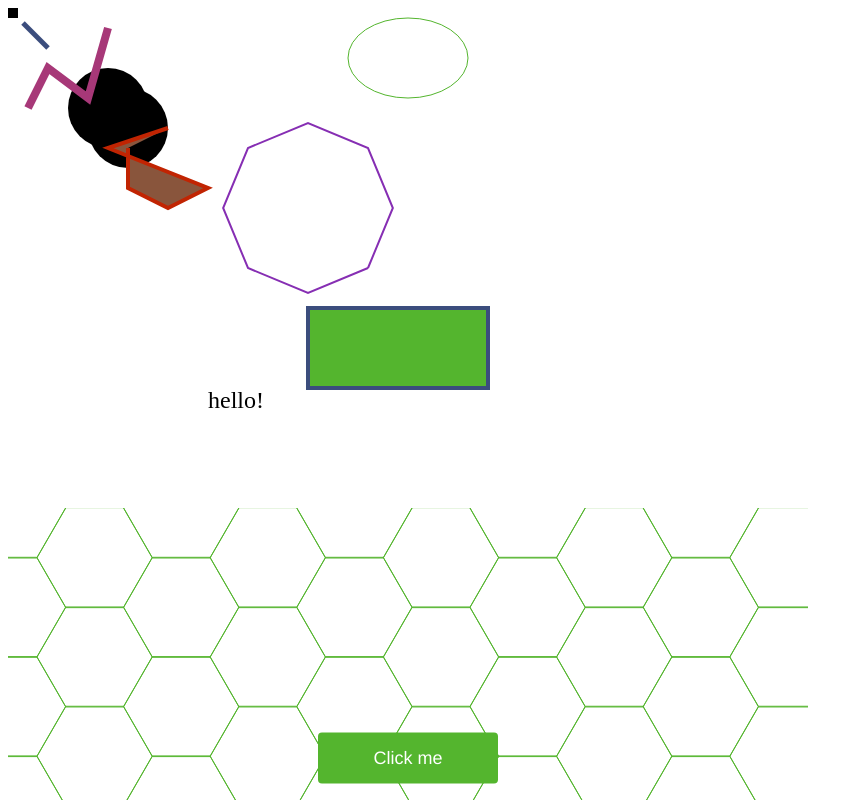
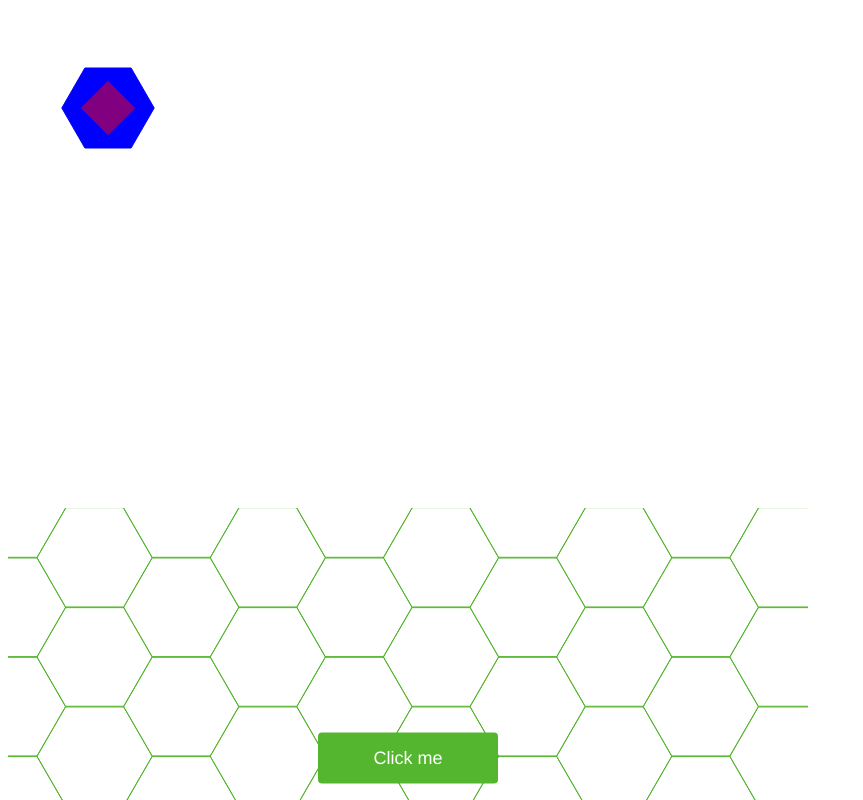
Before and after one commit to jmhl/svgeejs, a website: page index.html in a window 1280 px wide. Shown: the top 800 px of the page, without its empty margins (0-863 px from the left). Drawn offline with Linux system fonts and the light colour scheme.

Commit message:
Begin work on tessellate

```diff
--- a/example.js
+++ b/example.js
@@ -46,7 +46,7 @@ var text = SVGEE.text(200, 400, 24, 'hello!');
 svg.appendChild(text);
 SVGEE.addClass(text, 'test-text');
 
-var nGon = SVGEE.nGon(8, [300, 200], 120);
+var nGon = SVGEE.nGon(8, [300, 200], 140);
 svg.appendChild(nGon);
 SVGEE.stroke(nGon, 2, '#862EB3');
 SVGEE.fill(nGon, 'transparent');
@@ -68,3 +68,15 @@ tileCanvas.appendChild(tile);
 SVGEE.fill(tile, 'transparent');
 SVGEE.stroke(tile, 1, '#54B52E');
 SVGEE.animate(tile, 'opacity', 0, 1, '900ms', 1);
+
+
+// test tesselate
+var tessellateDiv = document.getElementById('tesselate');
+var tessellateCanvas = SVGEE.createSvg(800, 500);
+tessellateDiv.appendChild(tessellateCanvas);
+SVGEE.closeSvg(tessellateCanvas);
+
+var pattern = [3, 4, 6, 4];
+
+var tessellate = SVGEE.tessellate(tessellateCanvas, pattern, 4);
+tessellateCanvas.appendChild(tessellate);
--- a/index.html
+++ b/index.html
@@ -4,10 +4,11 @@
     <script src="./svgee.js"></script>
   </head>
   <body>
-    <div id="canvas"></div>
+    <div id="tesselate"></div>
     <div id="tile">
       <button class="test-btn">Click me</button>
     </div>
+    <div id="canvas"></div>
 
     <script src="example.js"></script>
   </body>
--- a/svgee.js
+++ b/svgee.js
@@ -294,6 +294,28 @@
   }
 
   /**
+   * Archimedean (semi-regular) tessellation.
+   */
+  function tessellate(canvas, pattern, baseLength) {
+    var multiplier = Math.min.apply(null, pattern);
+    var colors = ['red', 'green', 'blue', 'purple'];
+    var elements = [];
+
+    pattern.forEach(function(side, i) {
+      var lenSide = side / multiplier * baseLength * 10;
+      var element = nGon(side, [100, 100], lenSide);
+      var color = colors[i];
+      fill(element, color);
+      stroke(element, 1, color);
+      elements.push(element);
+    });
+
+    var tessellateGroup = group(elements);
+
+    return tessellateGroup;
+  }
+
+  /**
    * Fills the SVG element with a certain color.
    *
    * @param {element} element The SVG element to be filled.
@@ -457,6 +479,7 @@
     removeClass: removeClass,
     stroke: stroke,
     square: square,
+    tessellate: tessellate,
     text: text,
     tile: tile,
     toggleClass: toggleClass
```
